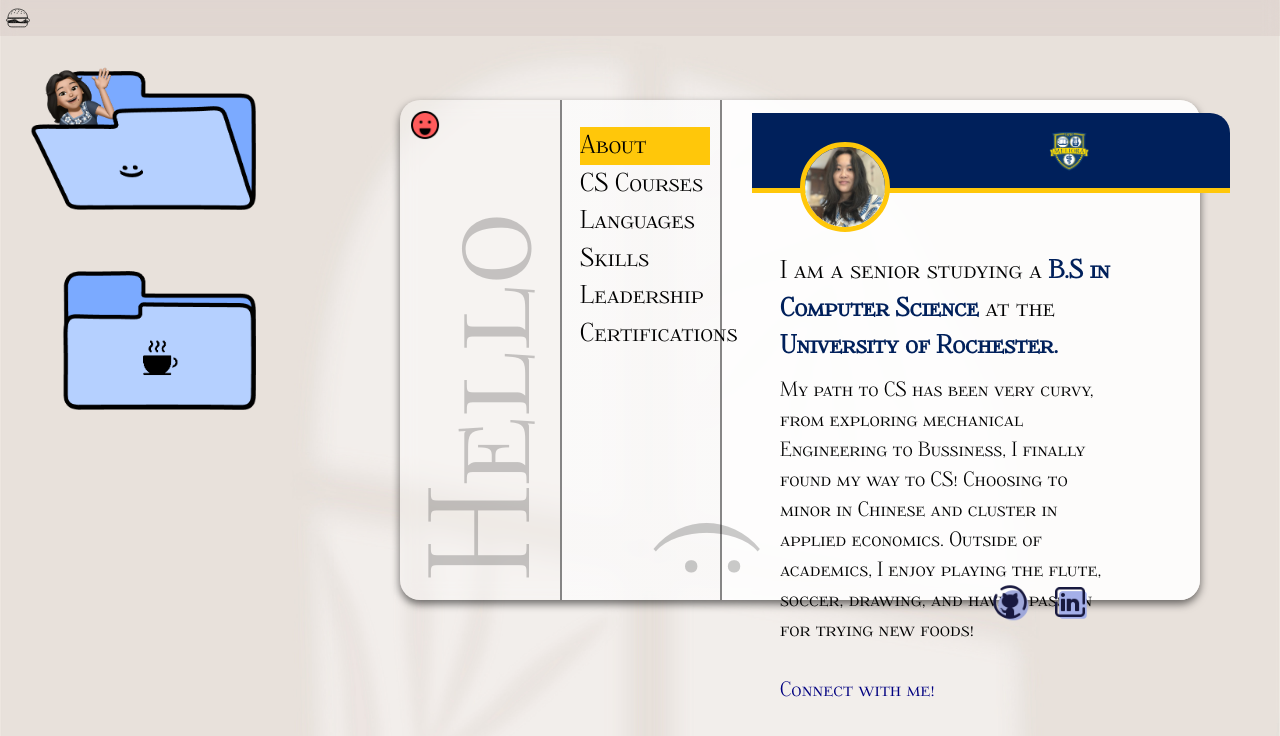
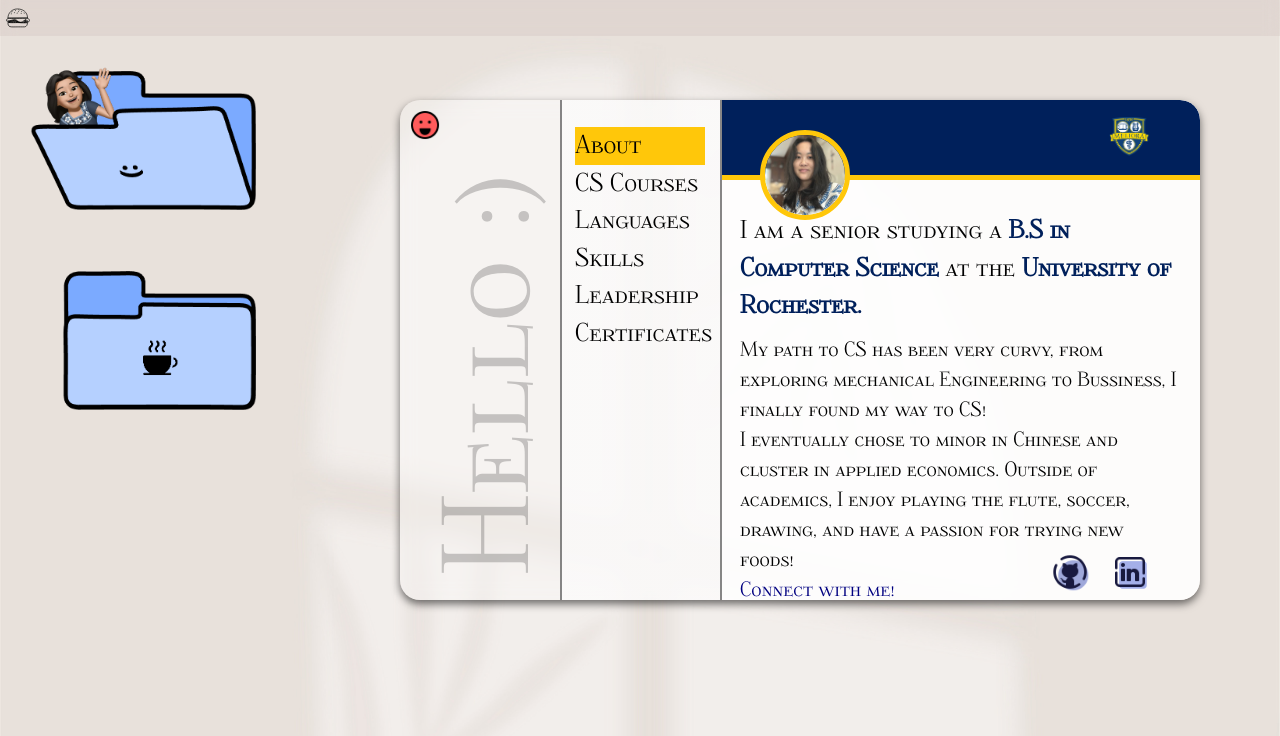
Before and after one commit to Alexde-Ath/PORTFOLIO_AD, a React (Vite) app: page / in a window 1280 px wide. Both pictures are taken after a click on the button 145 px from the left and 139 px from the top of the page. Shown: the top 736 px of the page. Built offline with nearby package versions, Linux system fonts and the light colour scheme.

Commit message:
FIX: drag images to false

```diff
--- a/src/components/Hero.jsx
+++ b/src/components/Hero.jsx
@@ -32,6 +32,7 @@ const Hero = () => {
               src={isClicked1 ? aboutopen : aboutfolder}
               className={`aboutfolder ${isClicked1 ? 'clicked' : ''}`}
               alt="Alexandra de'Ath"
+              draggable="false"
             />
           </button>
           {/*Popup for About folder*/}
@@ -52,6 +53,7 @@ const Hero = () => {
             src={isClicked2 ? workopen : workfolder}
             className={`workfolder ${isClicked2 ? 'clicked' : ''}`}
             alt="Alexandra de'Ath"
+            draggable="false"
           />
         </button>
         <Popup
--- a/src/components/Navbar.jsx
+++ b/src/components/Navbar.jsx
@@ -14,6 +14,7 @@ const Navbar = () => {
             alt="Alexandra de'Ath"
             className='w-[28px] h-[28px] object-contain'
             onClick={() => setToggle(!toggle)}
+            draggable="false"
           />
           {/* Dropdowm menu */}
           <div
--- a/src/components/Popup.jsx
+++ b/src/components/Popup.jsx
@@ -73,7 +73,7 @@ const Popup = ({ showPopup, onClose, SidebarData, children }) => {
     const [content, setContent] = useState(SidebarData[0].content); //Set initial
     const [zIndex, setIndex] = useState(0);
 
-    // handler for click for popup windows - TODO:Change to if pressed
+    // handler for click for popup windows
     const handleClick = () => {
         setIndex(zIndex + 1);
     };
@@ -81,7 +81,7 @@ const Popup = ({ showPopup, onClose, SidebarData, children }) => {
     if (!showPopup) {
         return null;
     }
-
+  // TODO: if sm size, make popup top: 10 right: 10
     return showPopup ? (
         // If grab popup window turn cursor to grabbing and move popup with useDrag
         <div className={`${isGrab ? 'cursor-grabbing' : 'cursor-grab'} aboutPopup`} ref={elmntRef} style={{zIndex}} onClick={handleClick}>
@@ -91,7 +91,8 @@ const Popup = ({ showPopup, onClose, SidebarData, children }) => {
                         <img
                         src={closeButtonEyes}
                         alt="Alexandra de'Ath"
-                        className="close-smile" />
+                        className="close-smile"
+                        draggable="false" />
                     </button>
                     <div className="sidebar-2">
                         <ul>
--- a/src/components/SidebarData.jsx
+++ b/src/components/SidebarData.jsx
@@ -6,17 +6,18 @@ const SidebarData = [
         content: (
         <div style = {{ fontSize: '20px' }}>
             <div className = "about-cover"></div>
-            <img src = {URLogo} className = "UR-logo" alt = "Alexandra de'Ath" />
-            <img src = {Portrait} className = "about-portrait" alt = "Alexandra de'Ath" />
+            <img src = {URLogo} className = "UR-logo" alt = "Alexandra de'Ath" draggable="false"/>
+            <img src = {Portrait} className = "about-portrait" alt = "Alexandra de'Ath" draggable="false"/>
             <a href="https://github.com/Alexde-Ath" target="_blank" rel="noopener noreferrer">
-                <img src = {github} className = "about-github" alt = "Alexandra de'Ath" />
+                <img src = {github} className = "about-github" alt = "Alexandra de'Ath" draggable="false"/>
             </a>
             <a href="https://linkedin.com/in/alexandra-de-ath333" target="_blank" rel="noopener noreferrer">
-                <img src = {linkedin} className = "about-linkedin" alt = "Alexandra de'Ath" />
+                <img src = {linkedin} className = "about-linkedin" alt = "Alexandra de'Ath" draggable="false"/>
             </a>
             <p style = {{fontSize: '25px'}}>I am a senior studying a <strong className="text-[#00205B]">B.S in Computer Science</strong> at the <strong className="text-[#00205B]">University of Rochester.</strong></p>
-            <p style = {{marginBottom: '30px', marginTop: '10px' }}>My path to CS has been very curvy, from exploring mechanical Engineering to Bussiness, I finally found my way to CS! Choosing to minor in Chinese and cluster in applied economics. Outside of academics, I enjoy playing the flute, soccer, drawing, and have a passion for trying new foods!</p>
-            <p style = {{color: 'Navy'}}> Connect with me! </p>
+            <p style = {{ marginTop: '10px' }}>My path to CS has been very curvy, from exploring mechanical Engineering to Bussiness, I finally found my way to CS!</p>
+            <p>I eventually chose to minor in Chinese and cluster in applied economics. Outside of academics, I enjoy playing the flute, soccer, drawing, and have a passion for trying new foods!</p>
+            <p style = {{color: 'Navy'}} className = "ml-30"> Connect with me! </p>
 
         </div>
     )
@@ -42,14 +43,14 @@ const SidebarData = [
         label: "Languages",
         content:
         <div className="grid grid-cols-4 gap-10 gap-y-12">
-            <img src={cicon} className="languages" alt="Alexandra de'Ath" />
-            <img src={java} className="languages" alt="Alexandra de'Ath" />
-            <img src={python} className="languages" alt="Alexandra de'Ath" />
-            <img src={rlogo} className="languages" alt="Alexandra de'Ath" />
-            <img src={sql} className="languages" alt="Alexandra de'Ath" />
-            <img src={javascript} className="languages" alt="Alexandra de'Ath" />
-            <img src={html} className="languages" alt="Alexandra de'Ath" />
-            <img src={css} className="languages" alt="Alexandra de'Ath" />
+            <img src={cicon} className="languages" alt="Alexandra de'Ath" draggable="false"/>
+            <img src={java} className="languages" alt="Alexandra de'Ath" draggable="false"/>
+            <img src={python} className="languages" alt="Alexandra de'Ath" draggable="false"/>
+            <img src={rlogo} className="languages" alt="Alexandra de'Ath" draggable="false"/>
+            <img src={sql} className="languages" alt="Alexandra de'Ath" draggable="false"/>
+            <img src={javascript} className="languages" alt="Alexandra de'Ath" draggable="false"/>
+            <img src={html} className="languages" alt="Alexandra de'Ath" draggable="false"/>
+            <img src={css} className="languages" alt="Alexandra de'Ath" draggable="false"/>
         </div>
     },
     {
@@ -61,7 +62,7 @@ const SidebarData = [
         content: "Stuff"
     },
     {
-        label: "Certifications",
+        label: "Certificates",
         content: "Linkedin"
     },
 ];
--- a/src/index.css
+++ b/src/index.css
@@ -77,6 +77,7 @@ body {
   height: 500px;
   border-radius: 20px;
   box-shadow: 0px 4px 8px rgba(0, 0, 0, 0.561);
+  overflow: hidden;
 }
 
 /*---------------
@@ -113,10 +114,15 @@ body {
   left: 400px;
  }
 
- .close-smile {
+ .close-Button {
   position: relative;
   top: 10px;
   left: 10px;
+  height: 30px;
+ }
+
+ .close-smile {
+  position: relative;
   height: 30px;
  }
 
@@ -126,10 +132,10 @@ body {
 
  .sidebar-1 {
   position: relative;
-  font-size: 140px;
+  font-size: 120px;
   bottom: 310px;
-  left: -150px;
-  width: 420px;
+  left: -125px;
+  width: 410px;
   height: 160px;
   transform: rotate(-90deg);
   opacity: 20%;
@@ -137,7 +143,7 @@ body {
 
  .sidebar-2 {
   position: relative;
-  left: 180px;
+  left: 175px;
   top: -10px;
   font-size: 25px;
   width: 130px;
@@ -145,17 +151,18 @@ body {
 
  .sidebar-3 {
   position: relative;
-  left: 380px;
-  top: -200px;
-  width: 340px;
-  height: 410px;
+  left: 340px;
+  top: -240px;
+  width: 440px;
+  height: 450px;
+
  }
 
  .about-portrait {
   position: relative;
   height: 90px;
   left: 20px;
-  top: -20px;
+  top: 8px;
   border-radius: 100px;
   border: 5px solid #FFC70A;
  }
@@ -164,20 +171,20 @@ body {
   position: absolute;
   height: 40px;
   right: 30px;
-  top: -30px;
+  top: -5px;
  }
 
  .about-github {
   position: absolute;
   height: 40px;
-  bottom: -50px;
+  bottom: -20px;
   right: 90px;
  }
 
  .about-linkedin {
   position: absolute;
   height: 40px;
-  bottom: -50px;
+  bottom: -20px;
   right: 30px;
  }
 
@@ -185,8 +192,8 @@ body {
   position: absolute;
   width: 478px;
   height: 80px;
-  top: -49px;
-  left: -28px;
+  top: -22px;
+  left: -18px;
   border-bottom: 5px solid #FFC70A;
   background-color:#00205B;
   border-top-right-radius: 20px;
```
